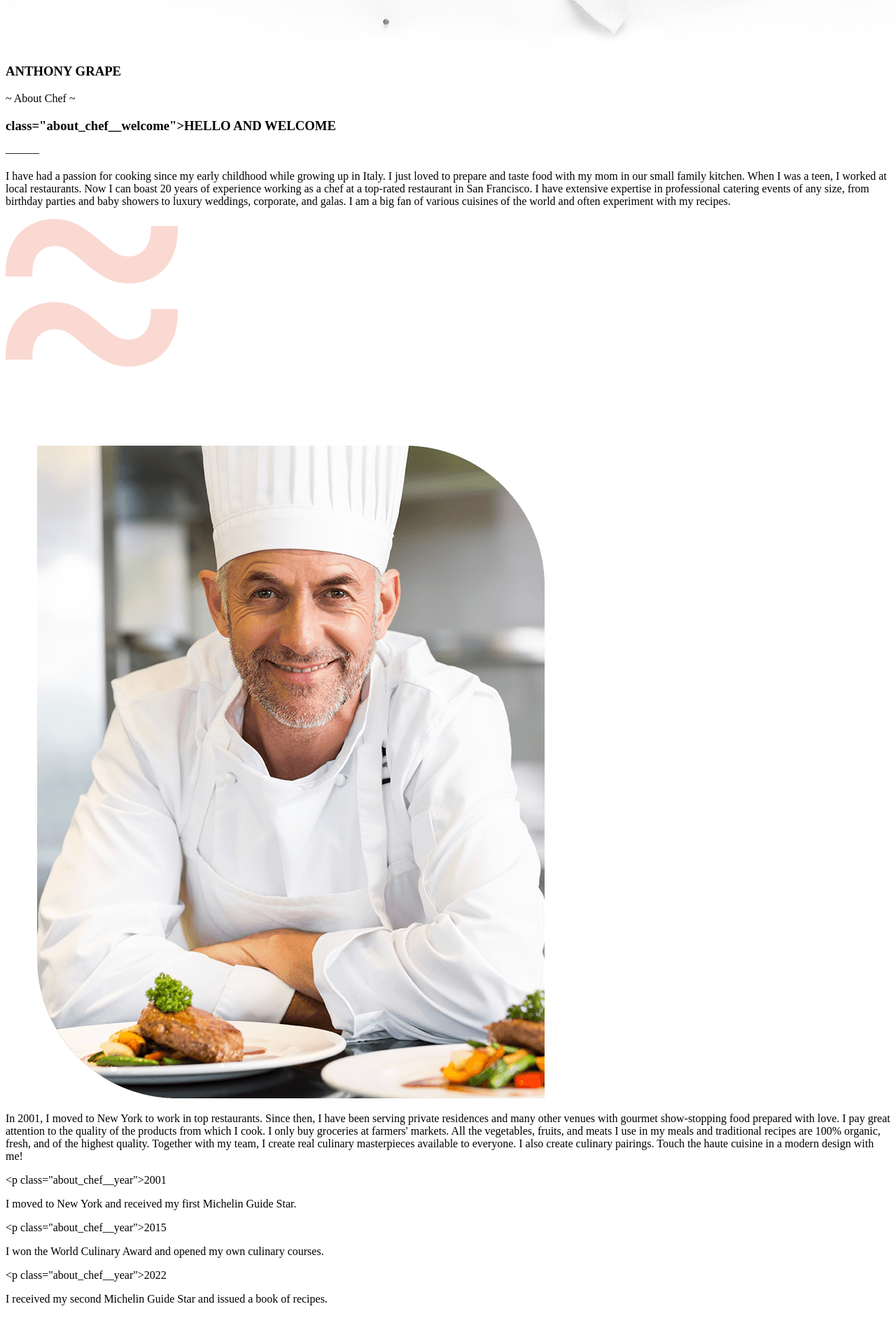
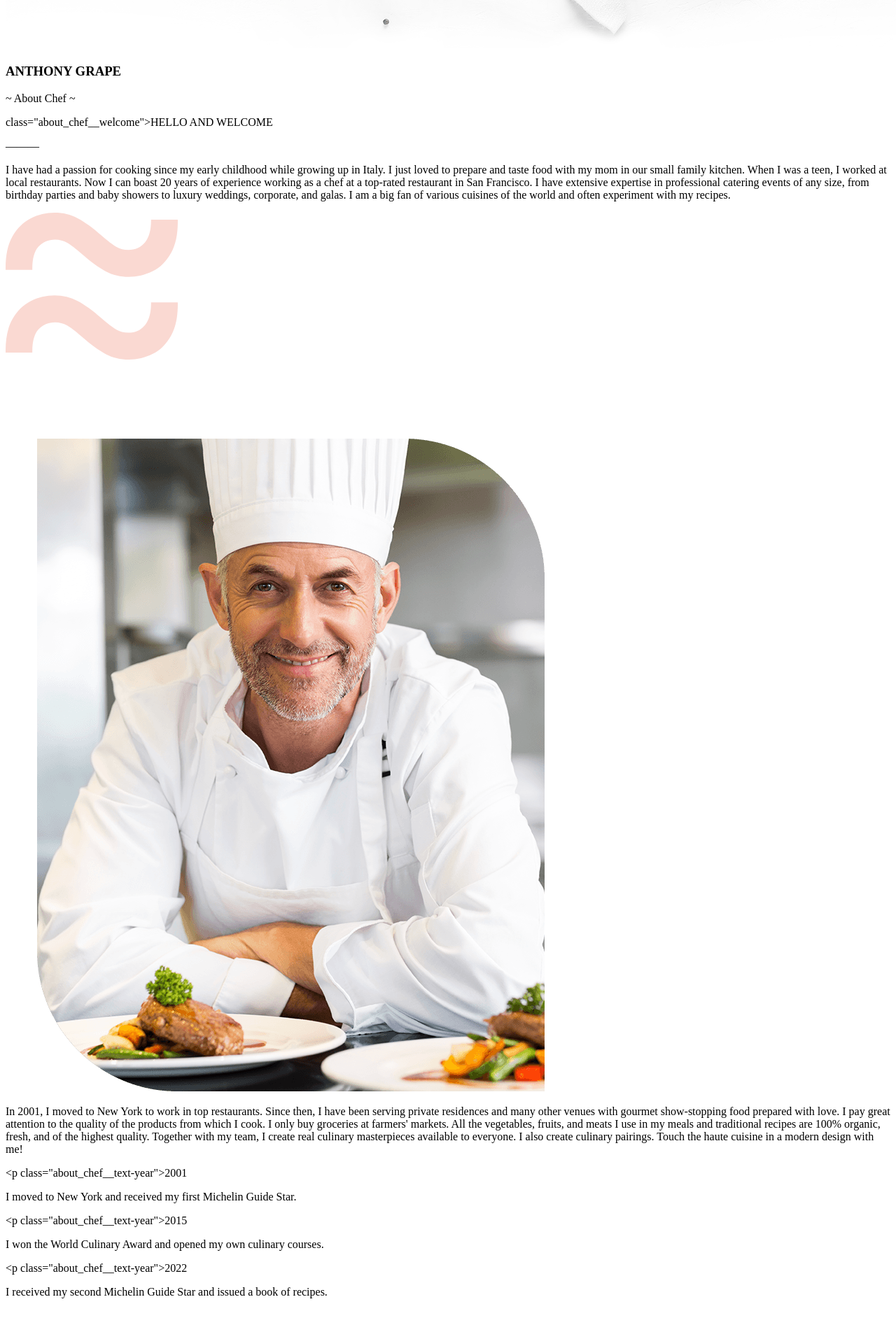
Before and after one commit to koldovsky/753-team-02, a plain HTML site: page index.html in a window 1280 px wide. Shown: the part 801-2705 px from the top of the page at 70% size. Drawn offline with Linux system fonts and the light colour scheme.

Commit message:
change font

```diff
--- a/index.html
+++ b/index.html
@@ -44,7 +44,7 @@
 <h3 class="about_chef__title">ANTHONY GRAPE</h3>
 <p class="sub-title__wave">~ About Chef ~</p>
     <div class="about_chef__story">
-    <h3> class="about_chef__welcome">HELLO AND WELCOME</h3>
+    <p> class="about_chef__welcome">HELLO AND WELCOME</p>
     <span class="space-marker">———</span>
     <p class="simple-written-text">
         I have had a passion for cooking since my early childhood while growing up in Italy. I just loved to prepare and taste food with my mom in our small family kitchen. When I was a teen, I worked at local restaurants.
@@ -62,15 +62,15 @@
        </p>
     </div>
        <div class="about_chef__first-year-block">
-       <р class="about_chef__year">2001</р>
+       <р class="about_chef__text-year">2001</р>
        <p class="about_chef__simple-written-text">I moved to New York and received my first Michelin Guide Star.</p>
        </div>
        <div class="about_chef__second-year-block">
-       <р class="about_chef__year">2015</р>
+       <р class="about_chef__text-year">2015</р>
        <p class="about_chef__simple-written-text">I won the World Culinary Award and opened my own culinary courses.</p>
     </div>
     <div class="about_chef__third-year-block"></div>
-       <р class="about_chef__year">2022</hр>
+       <р class="about_chef__text-year">2022</hр>
        <p class="about_chef__simple-written-text">I received my second Michelin Guide Star and issued a book of recipes.</p>
        </div>
        <img width="1920" src="img/crab-background.svg" alt="crab background">
```
